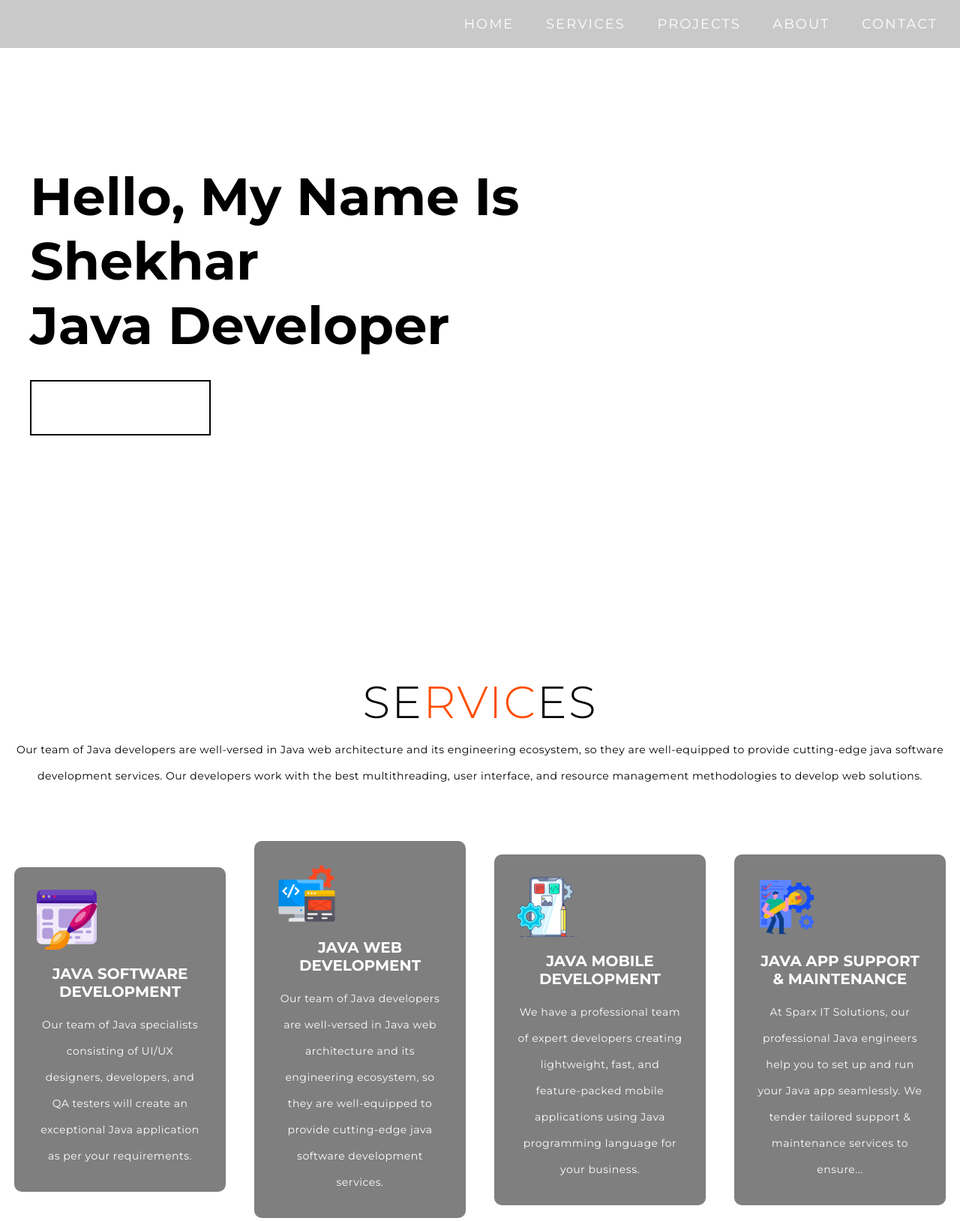
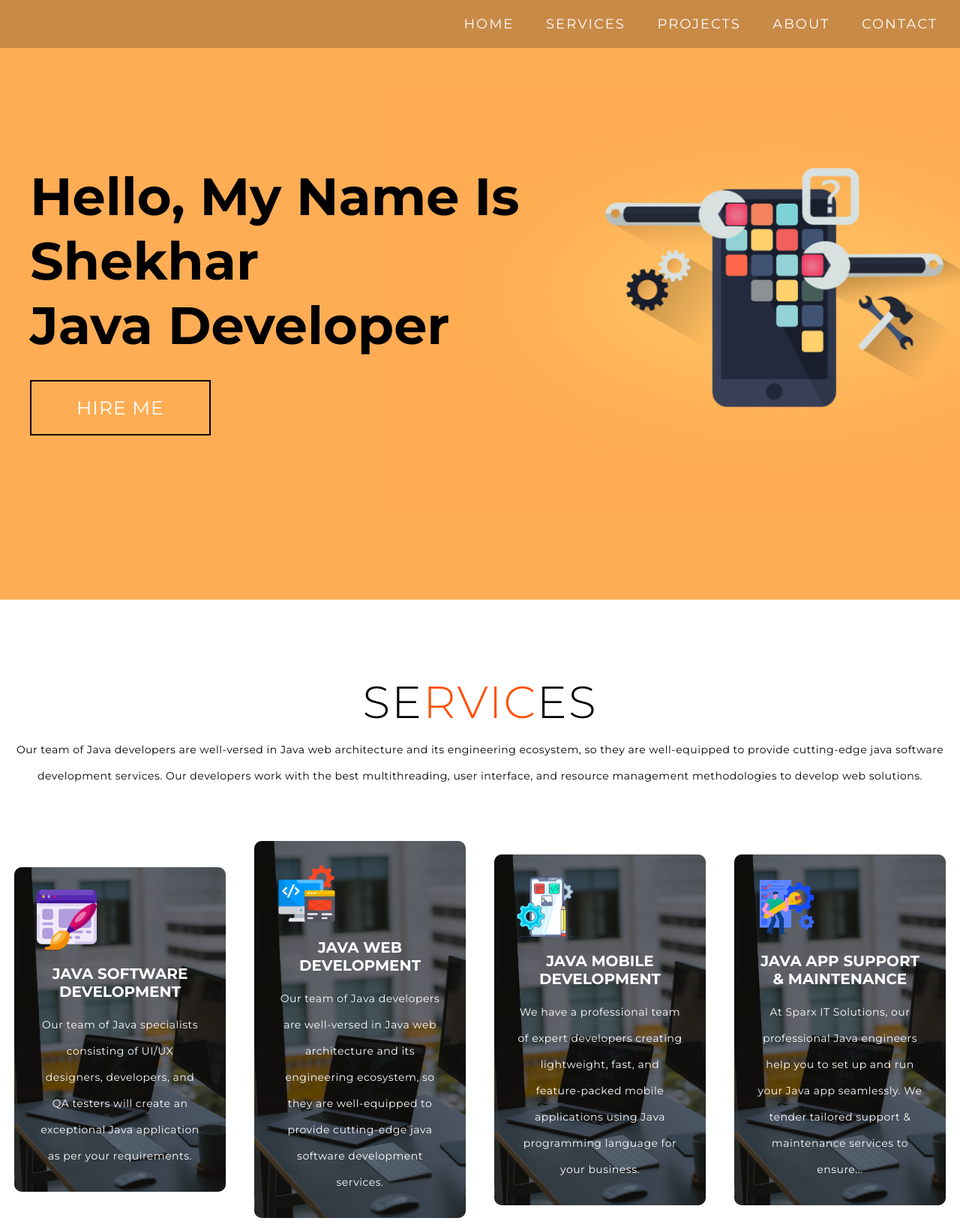
Before and after one commit to shekh001/portfolio, a plain HTML site: page index.html in a window 1280 px wide. Shown: the top 1629 px of the page at 75% size. Drawn offline with Linux system fonts and the light colour scheme; a script that the page names is missing.

Commit message:
Update style.css

```diff
--- a/style.css
+++ b/style.css
@@ -214,7 +214,7 @@ img{
 
 
 #one{
-    background-image: url(./image/one.png);
+    background-image: url(./one.png);
     background-size: cover;
     background-position: top center;
 
@@ -297,7 +297,7 @@ img{
     flex-direction: column;
     padding: 30px;
     border-radius: 10px;
-    background-image: url(./image/1111.jpg);
+    background-image: url(./1111.jpg);
     background-size: cover;
     margin: 10px 5%;
     position: relative;
@@ -704,4 +704,5 @@ img{
 		margin: 1.5%;
 	}
 }
+
 }
```
